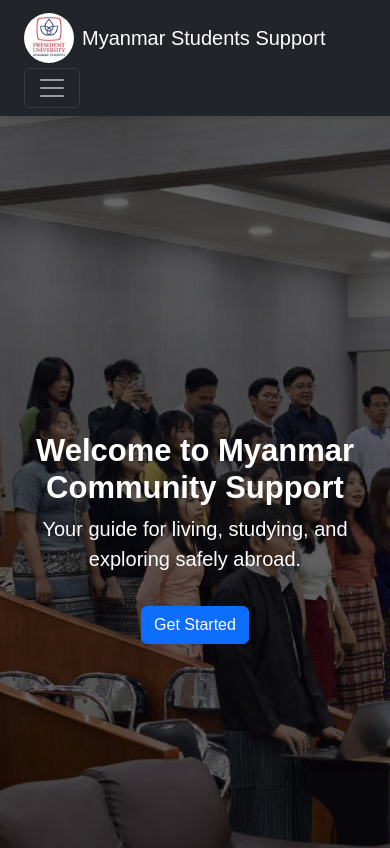
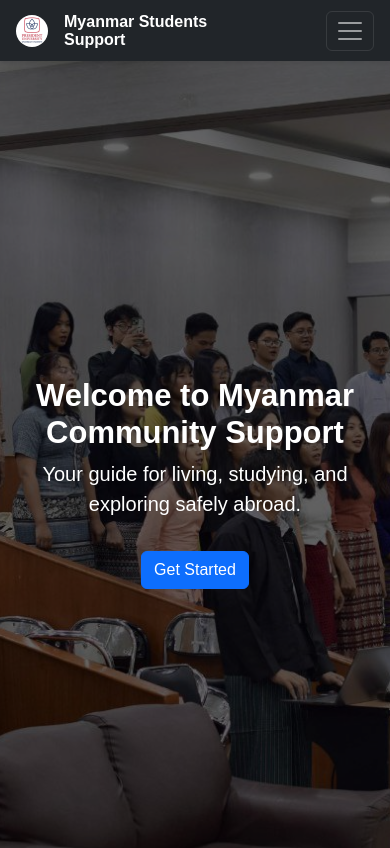
Before and after one commit to kevinnake001-stack/MyanmarCommunityWebProgrammingPj2, a plain HTML site: page index.html in a window 390 px wide. Shown: the top 848 px of the page. Drawn offline with nearby package versions, Linux system fonts and the light colour scheme.

Commit message:
final3 updated

```diff
--- a/index.html
+++ b/index.html
@@ -14,17 +14,19 @@
 <body>
   <!-- NAVBAR -->
   <nav class="navbar navbar-expand-lg navbar-dark bg-dark sticky-top shadow-sm">
-    <div class="container-fluid px-4">
+    <div class="container-fluid px-3">
+
       <a class="navbar-brand d-flex align-items-center" href="index.html">
-        <img src="img/logo.png" alt="Logo" class="me-2 rounded-logo">
-        <span class="fw">Myanmar Students Support</span>
+        <img src="img/logo.png" alt="Logo" class="me-2 rounded-logo" style="width:40px; height:40px;">
+        <span class="fw-bold">Myanmar Students Support</span>
       </a>
-      <button class="navbar-toggler" data-bs-toggle="collapse" data-bs-target="#navbarNav">
+
+      <button class="navbar-toggler" type="button" data-bs-toggle="collapse" data-bs-target="#navbarNav">
         <span class="navbar-toggler-icon"></span>
       </button>
 
       <div class="collapse navbar-collapse justify-content-end" id="navbarNav">
-        <ul class="navbar-nav ms-auto">
+        <ul class="navbar-nav ms-auto text-center">
           <li class="nav-item"><a class="nav-link active" href="index.html">Home</a></li>
           <li class="nav-item"><a class="nav-link" href="transportation.html">Transportation</a></li>
           <li class="nav-item"><a class="nav-link" href="study.html">Study Guide</a></li>
@@ -34,8 +36,11 @@
           <li class="nav-item"><a class="nav-link" href="LoginSec.html">Login</a></li>
         </ul>
       </div>
+
     </div>
   </nav>
+
+
 
   <!-- HEADER -->
   <header class="hero-section text-white text-center d-flex align-items-center justify-content-center">
--- a/style.css
+++ b/style.css
@@ -12,7 +12,33 @@ body {
   object-fit: cover;
 }
 
-/* support  */
+/* Nav  */
+/* Fix navbar spacing on mobile */
+@media (max-width: 576px) {
+  .navbar-brand {
+    max-width: 70%;
+    display: flex;
+    align-items: center;
+    gap: 8px;
+  }
+
+  .navbar-brand img {
+    width: 32px !important;
+    height: 32px !important;
+  }
+
+  .navbar-brand span {
+    font-size: 1rem;
+    line-height: 1.1;
+    white-space: normal;
+  }
+
+  .navbar-toggler {
+    padding: 4px 8px;
+    margin-left: auto;
+  }
+}
+
 
 
 /* Support Section */
```
